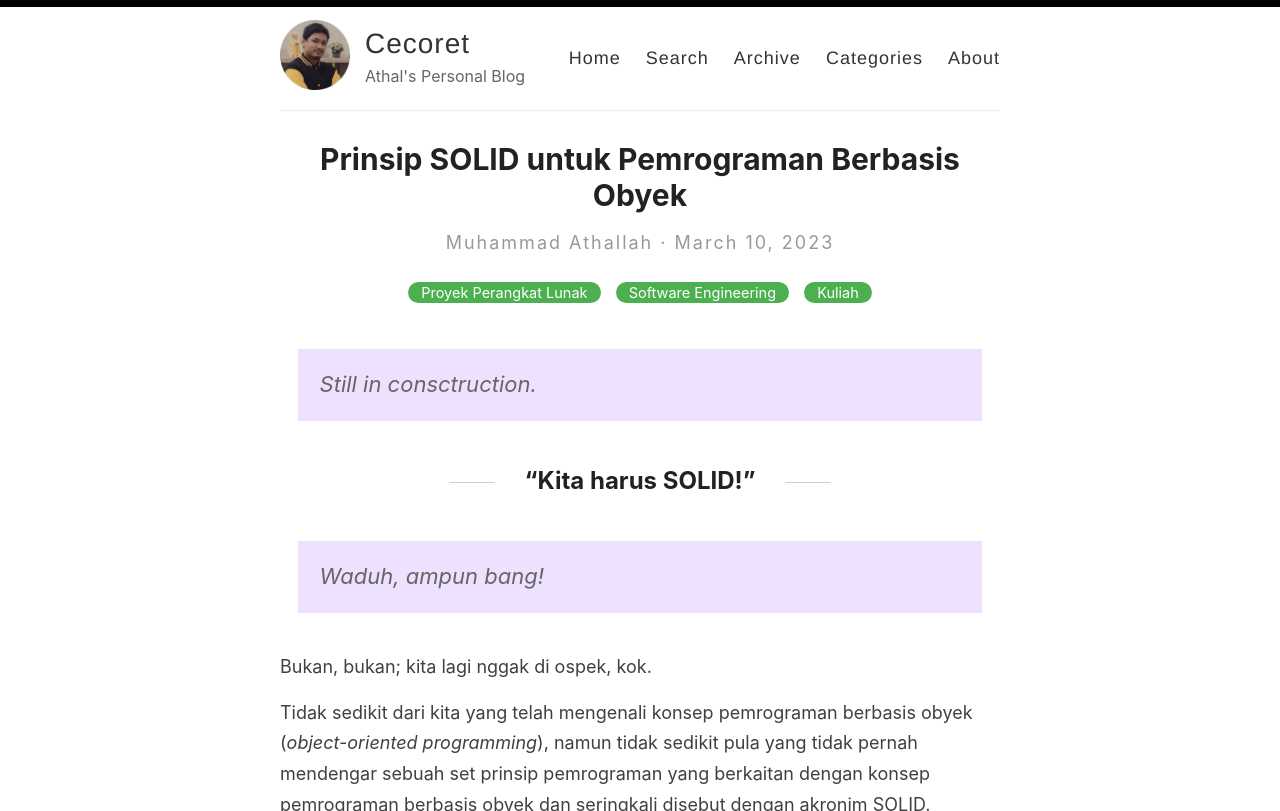
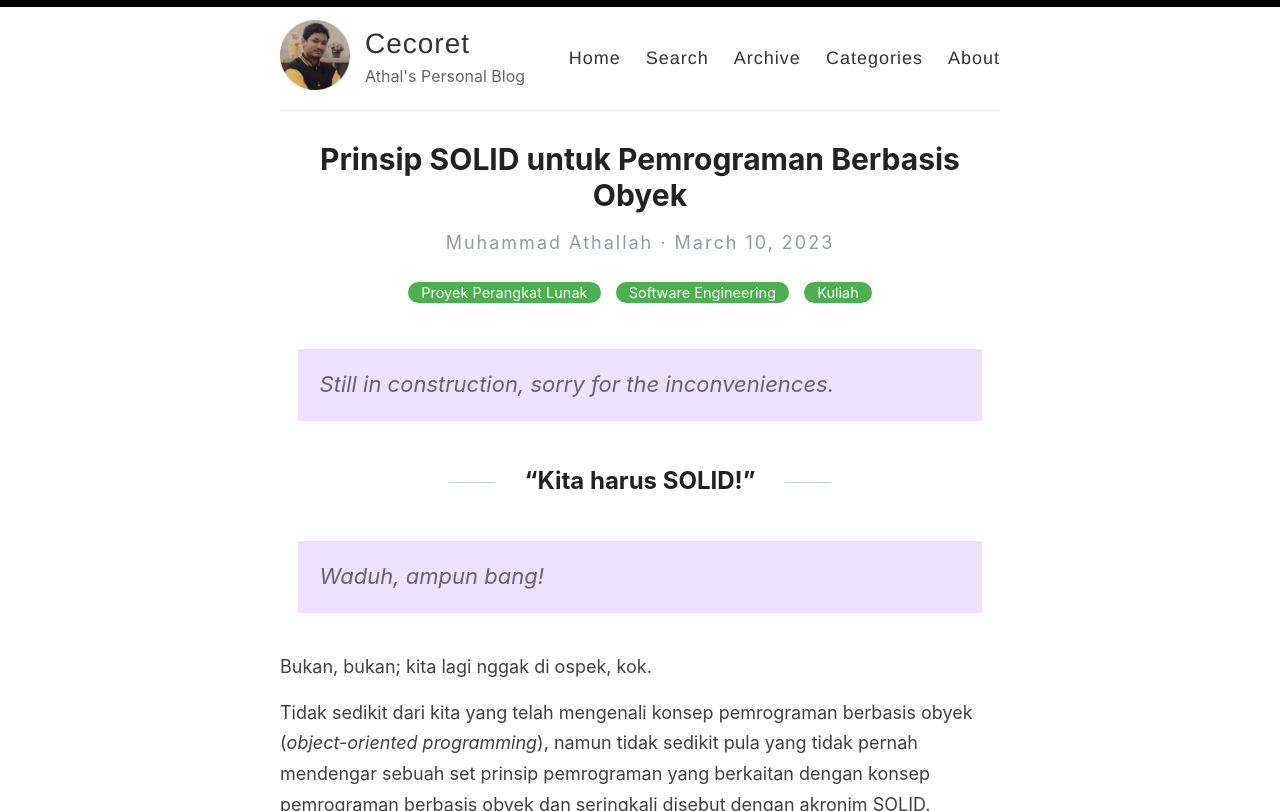
Before and after one commit to determinedguy/cecoret, a Jekyll site: the page built from _posts/2023-3-10-solid-principles.md, in a window 1280 px wide and 900 px high, cut to the strip 0-811 px from the top of the window. Built offline with Jekyll 4.4.1, drawn with Linux system fonts in a browser that asks for light colours.

Commit message:
fix: typo

```diff
--- a/_posts/2023-3-10-solid-principles.md
+++ b/_posts/2023-3-10-solid-principles.md
@@ -4,7 +4,7 @@ title: Prinsip SOLID untuk Pemrograman Berbasis Obyek
 categories: [Proyek Perangkat Lunak, Software Engineering, Kuliah]
 ---
 
-> Still in consctruction.
+> Still in construction, sorry for the inconveniences.
 
 ## "Kita harus SOLID!"
 
```
